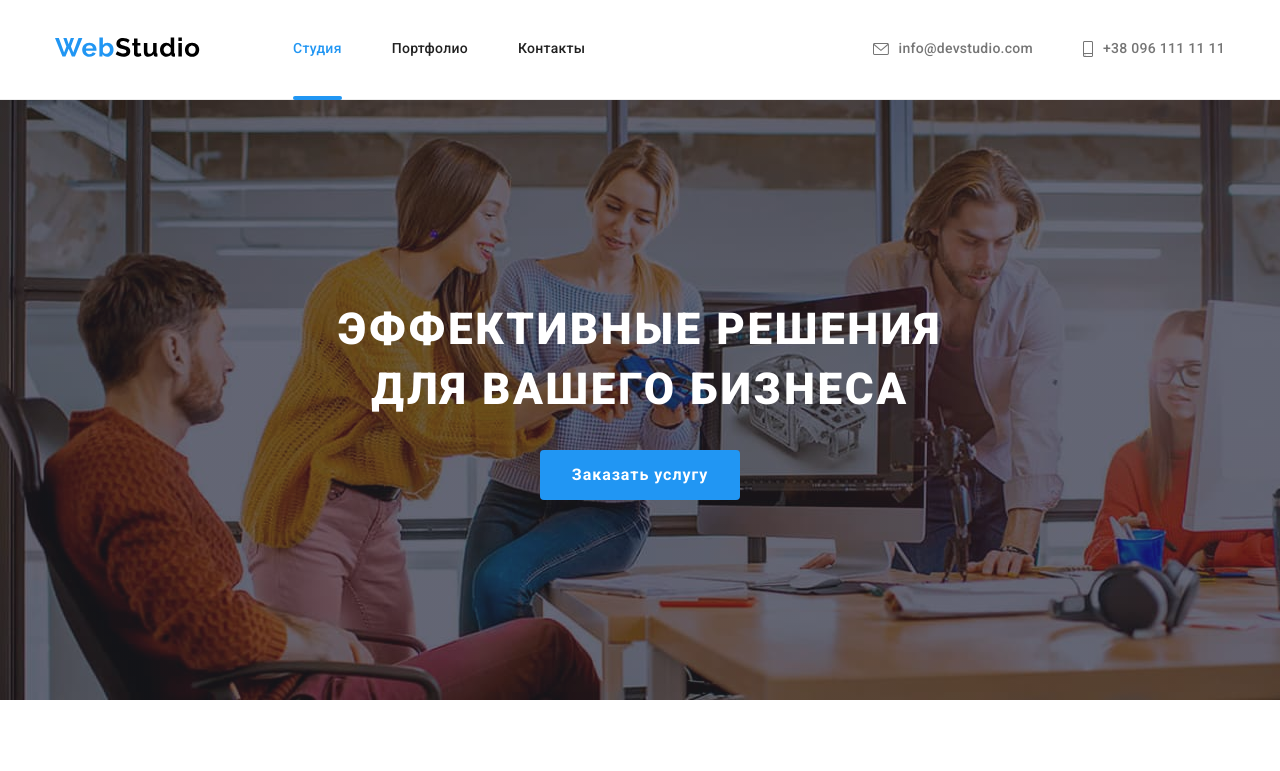
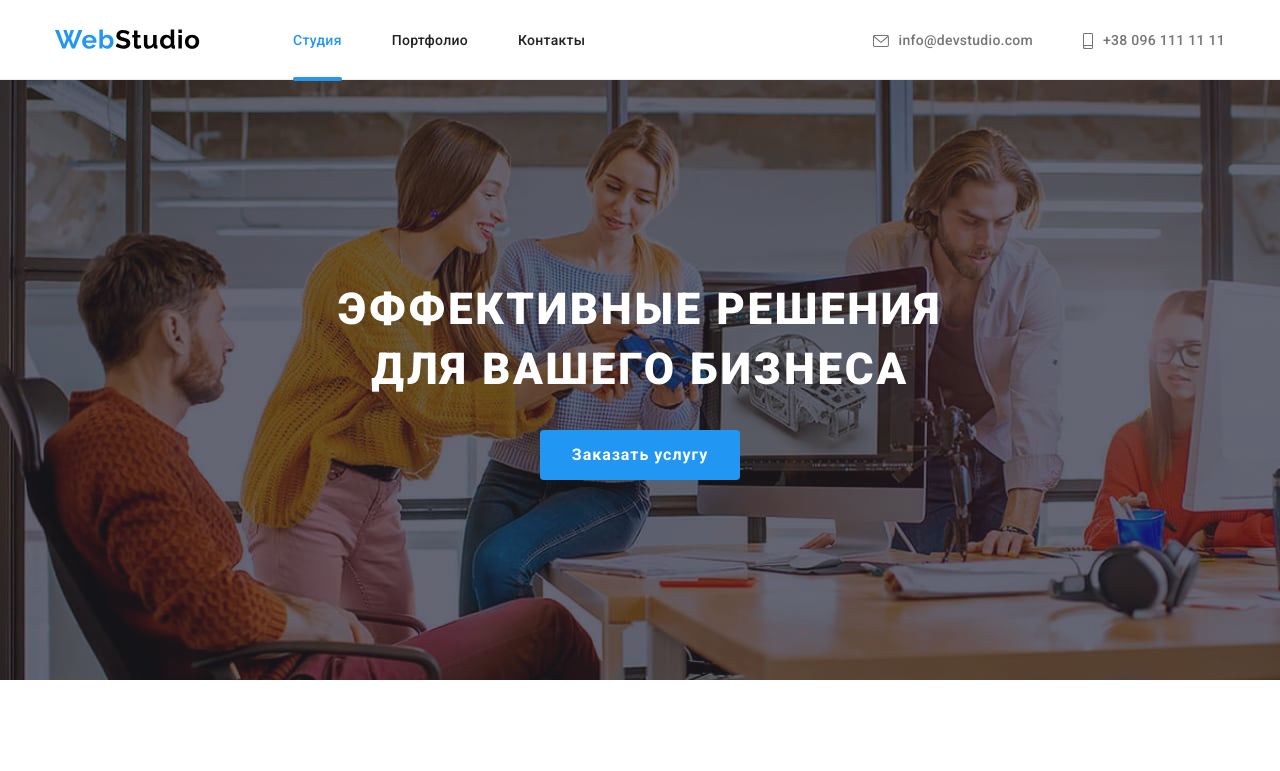
Before and after one commit to MarinettePinch/goit-markup-hw-05, a plain HTML site: page index.html in a window 1280 px wide. Shown: the top 771 px of the page. Drawn offline with nearby package versions, Linux system fonts and the light colour scheme.

Commit message:
Исправляет высоту хэдера

```diff
--- a/css/styles.css
+++ b/css/styles.css
@@ -60,6 +60,8 @@ body {
 
 .header {
   border-bottom: 1px solid var(--border-color);
+  height: 80px;
+  padding: 24px 0;
 }
 
 .header-container {
@@ -69,7 +71,7 @@ body {
   font-size: 14px;
   line-height: 1.14;
   letter-spacing: 0.02em;
-  padding: 32px 0;
+  /*padding: 32px 0;*/
 }
 
 .header-container,
@@ -113,7 +115,7 @@ body {
   height: 4px;
   border-radius: 2px;
   background-color: var(--hover-text-color);
-  margin-top: 39px;
+  margin-top: 28px;
 }
 
 .header-address .link {
```
